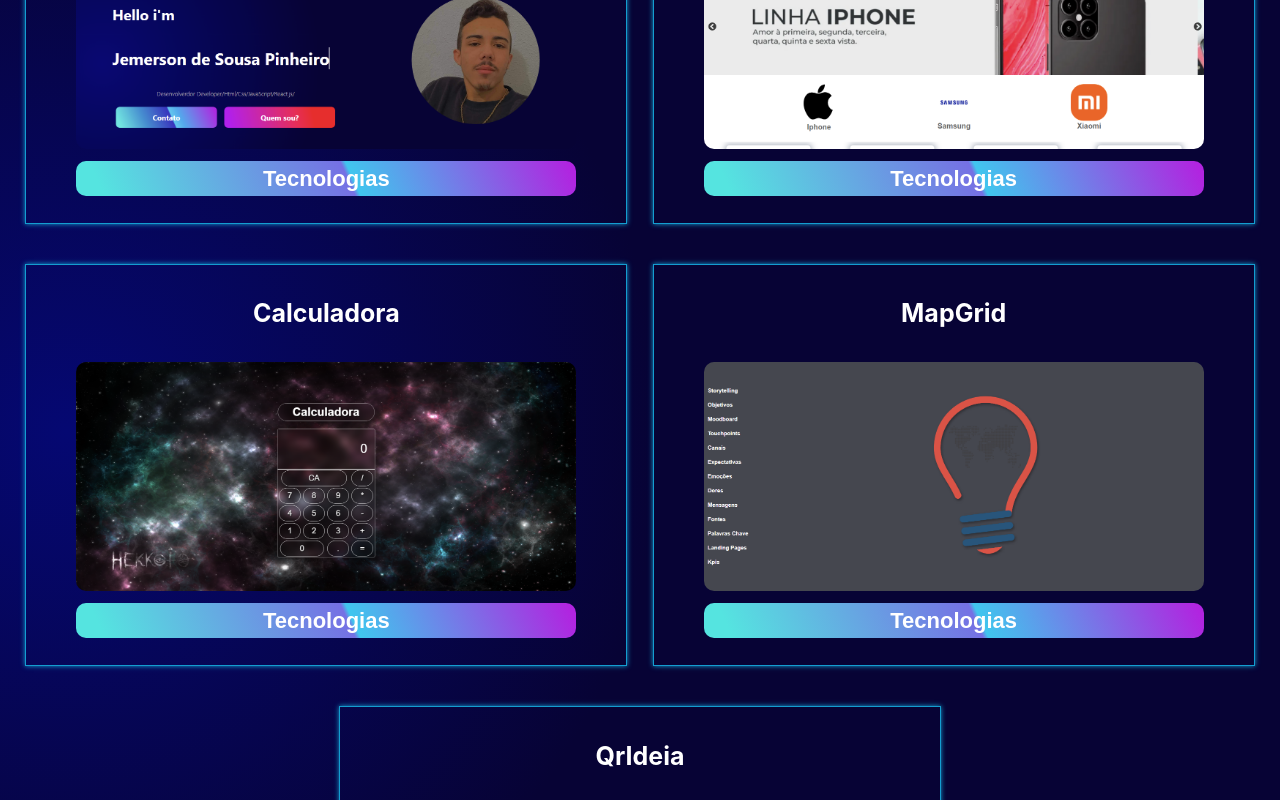
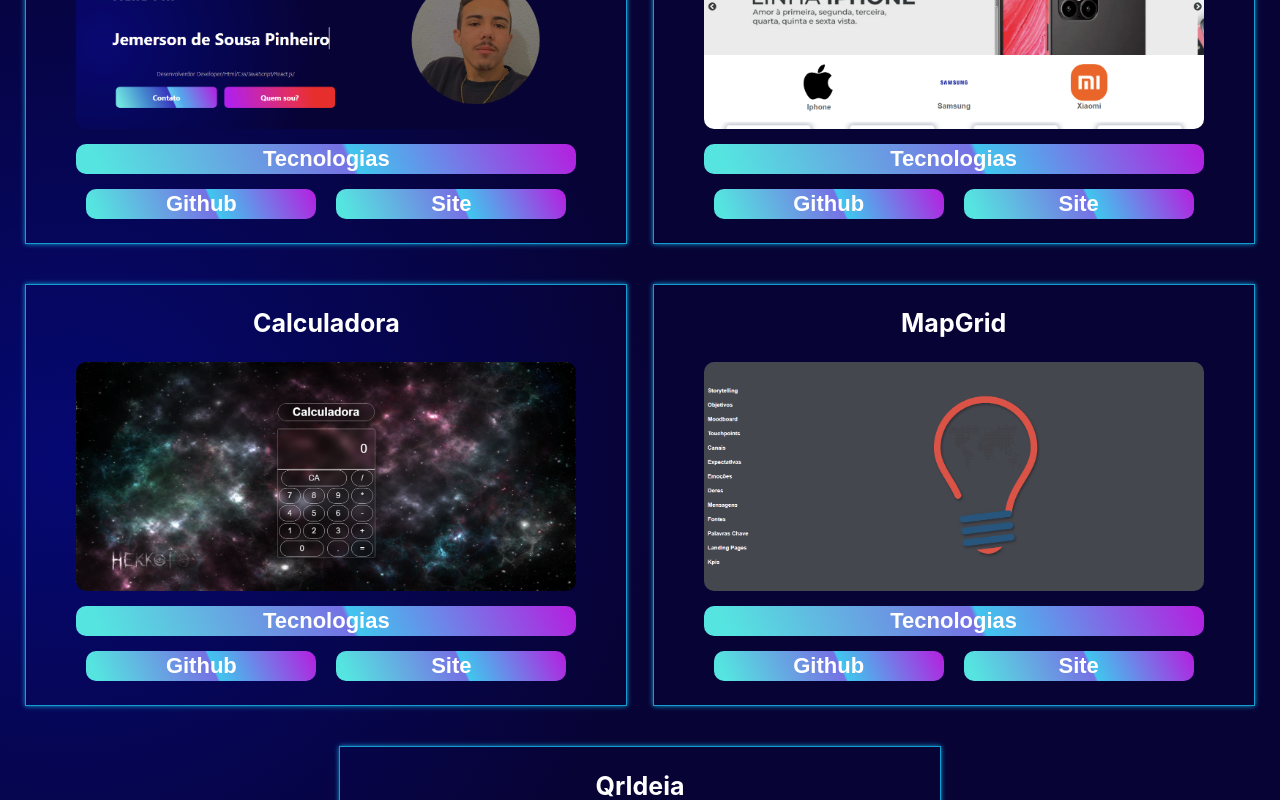
Before and after one commit to jeymes/portfoliojeymes2022, a React (Create React App) app: page /projetos in a window 1280 px wide. Shown: the part 400-1200 px from the top of the page. Built offline with nearby package versions, Linux system fonts and the light colour scheme; the HTML template or start-up script is replaced by a standard one.

Commit message:
implatacao de buttons links

```diff
--- a/public/index.html
+++ b/public/index.html
@@ -2,14 +2,13 @@
 <html lang="pt-br">
   <head>
     <meta charset="utf-8" />
-    <link rel="icon" href="%PUBLIC_URL%/favicon.ico" />
+    <link rel="icon" href="./img/jeymes.jpeg"/>
     <meta name="viewport" content="width=device-width, initial-scale=1" />
     <meta name="theme-color" content="#000000" />
     <meta
       name="description"
       content="Web site created using create-react-app"
     />
-    <link rel="apple-touch-icon" href="%PUBLIC_URL%/logo192.png" />
     <!--
       manifest.json provides metadata used when your web app is installed on a
       user's mobile device or desktop. See https://developers.google.com/web/fundamentals/web-app-manifest/
--- a/src/components/Links/Links.styles.js
+++ b/src/components/Links/Links.styles.js
@@ -2,7 +2,49 @@
 
 export const Container = styled.div`
 display: flex;
+justify-content: center;
 align-items: center;
-justify-content: center;
-width: 100%;
+width:100%;
+margin-top: 20px;
+
+button{
+    width:90%;
+    height: 30px;
+    border: none;
+    border-radius: 10px;
+    background-image: linear-gradient( 65.9deg,  rgba(85,228,224,1) 5.5%, rgba(75,68,224,0.74) 54.2%, rgba(64,198,238,1) 55.2%, rgba(177,36,224,1) 98.4% );
+    font-weight: 700;
+    cursor: pointer;
+    margin-inline: 10px;
+
+    @media (max-width: 650px) {
+        padding: 2px 5px;
+        font-size: 20px;
+}
+@media (max-width: 580px) {
+        padding: 2px 5px;
+        font-size: 15px;
+}
+
+    :hover{
+        opacity: 80%;
+        background-image: radial-gradient( circle 300px at 8% 89.3%,  rgba(20,157,208,1) 0%, rgba(140,63,226,1) 90% );
+
+    }
+
+    a{
+        color: white;
+        font-size: 22px;
+        text-align: center;
+        text-decoration: none;
+        width: 100%;
+
+        @media (max-width: 650px) {
+        font-size: 20px;
+}
+@media (max-width: 580px) {
+        font-size: 15px;
+}
+    }
+}
 `;
--- a/src/components/Links/index.jsx
+++ b/src/components/Links/index.jsx
@@ -1,11 +1,31 @@
 import React from "react";
 import * as J from './Links.styles'
 
-export default function Links(){
-    return(
+export default function Links(props) {
+
+    const { Github } = props
+    const  { Site } = props
+
+
+    return (
 
         <J.Container>
-            oii
+            <button
+                type="submit">
+                <a
+                    href={Github}>
+                    {props.TitleGit}
+                </a>
+                <a ></a>
+            </button>
+            <button
+                type="submit">
+                <a
+                    href={Site}>
+                    {props.TitleSite}
+                </a>
+            </button>
+
         </J.Container>
     )
 }
--- a/src/components/ProjetoMain/ProjetoMain.styles.js
+++ b/src/components/ProjetoMain/ProjetoMain.styles.js
@@ -6,7 +6,7 @@
 justify-content: space-evenly;
 align-items: center;
 width: 600px;
-height: 400px;
+height: 420px;
 color: white;
 margin-block: 20px;
 border: 1px solid rgba(20,157,208,1) ;
@@ -17,11 +17,11 @@
 }
 @media (max-width: 580px) {
     width: 400px;
-    height: 300px;
+    height: 320px;
 }
 @media (max-width: 500px) {
     width: 350px;
-    height: 300px;
+    height: 320px;
 }
 
 :hover{
@@ -64,4 +64,11 @@
     flex-direction: column;
     align-items: center;
     width: 100%;
+
+    .butoes{
+    display: flex;
+    justify-content: flex-start;
+    align-items: center;
+    width: 100%;
+    }
 `;
--- a/src/components/ProjetoMain/index.jsx
+++ b/src/components/ProjetoMain/index.jsx
@@ -3,7 +3,7 @@
 
 export default function ProjetosMain(props) {
 
-    const {ImgProjeto} = props
+    const { ImgProjeto } = props
 
     return (
 
@@ -21,9 +21,11 @@
                     <img src={ImgProjeto} />
 
                     <J.ContainerTech>
-
                         <>{props.Tech}</>
-                        <>{props.Links}</>
+                        <div className="butoes">
+                            <>{props.Site}</>
+                            <>{props.Github}</>
+                        </div>
 
                     </J.ContainerTech>
 
--- a/src/components/Tecnologias/Tecnologias.styles.js
+++ b/src/components/Tecnologias/Tecnologias.styles.js
@@ -8,7 +8,6 @@
 align-items: center;
 width:100%;
 margin-top: 20px;
-/* border: 1px solid red; */
 
 .tech{
 display: flex;
@@ -16,13 +15,11 @@
 align-items: center;
 width:100%;
 height: 20px;
-/* border: 1px solid red; */
 
 button{
     font-size: 22px;
     width:100%;
-    height: 35px;
-    /* padding: 8px 10px; */
+    height: 30px;
     border: none;
     border-radius: 10px;
     background-image: linear-gradient( 65.9deg,  rgba(85,228,224,1) 5.5%, rgba(75,68,224,0.74) 54.2%, rgba(64,198,238,1) 55.2%, rgba(177,36,224,1) 98.4% );
@@ -53,7 +50,7 @@
 align-items: center;
 width:100%;
 margin-top: 15px;
-/* border: 1px solid red; */
+
 
 .Html{
     background-color: red;
--- a/src/pages/Projetos/Projetos.styles.js
+++ b/src/pages/Projetos/Projetos.styles.js
@@ -32,67 +32,3 @@
 align-items: center;
 width: 100%;
 `;
-export const ContainerProjeto = styled.div`
-display: flex;
-flex-direction: column;
-justify-content: space-evenly;
-align-items: center;
-width: 600px;
-height: 400px;
-color: white;
-margin-block: 20px;
-border: 1px solid rgba(20,157,208,1) ;
-box-shadow: 0 0 5px rgba(20,157,208,1);
-
-@media (max-width: 650px) {
-    width: 550px;
-}
-@media (max-width: 580px) {
-    width: 400px;
-    height: 300px;
-}
-@media (max-width: 500px) {
-    width: 350px;
-    height: 300px;
-}
-
-:hover{
-box-shadow: 0 0 15px rgba(20,157,208,1) ;
-}
-`;
-export const TitleProjeto = styled.div`
-display: flex;
-justify-content: center;
-align-items: center;
-width: 100%;
-height: 30px;
-
-h3{
-    color: white;
-    font-size: 25px;
-}`;
-export const SubProjeto = styled.div`
-display: flex;
-justify-content: center;
-align-items: center;
-flex-direction: column;
-
-img{
-    width: 500px;
-    border-radius: 10px;
-
-    @media (max-width: 650px) {
-    width: 450px;
-}
-@media (max-width: 580px) {
-    width: 300px;
-}
-}
-`;
-
-export const ContainerTech = styled.div`
-    display: flex;
-    justify-content: flex-start;
-    align-items: center;
-    width: 100%;
-`;
--- a/src/pages/Projetos/index.jsx
+++ b/src/pages/Projetos/index.jsx
@@ -31,10 +31,15 @@
                         TecJavaScript="Java Script"
                         TecCss="Css"
                     />}
-                    // Links={<Links
-                    //     Title="Links"
-                    // />}
-                    />
+
+                    Github={<Links
+                        TitleGit="Github"
+                        Github="https://github.com/jeymes/portfoliojeymes2022"
+                        TitleSite="Site"
+                        Site="https://portfoliojeymes.herokuapp.com/home"
+                    />}
+
+                />
 
                 <ProjetosMain
 
@@ -48,7 +53,14 @@
                         TecStyled="Styled Components"
                         TecJavaScript="Java Script"
                         TecCss="Css"
-                    />} />
+                    />}
+                    Github={<Links
+                        TitleGit="Github"
+                        Github="https://github.com/Escanor-7/Store-Cell"
+                        TitleSite="Site"
+                        Site="https://portfoliojeymes.herokuapp.com/home"
+                    />}
+                />
 
                 <ProjetosMain
 
@@ -62,7 +74,15 @@
                         TecStyled="Styled Components"
                         TecJavaScript="Java Script"
                         TecCss="Css"
-                    />} />
+                    />}
+
+                    Github={<Links
+                        TitleGit="Github"
+                        Github="https://github.com/jeymes/Calculadora"
+                        TitleSite="Site"
+                        Site="https://jcalculadora.herokuapp.com/"
+                    />}
+                />
 
                 <ProjetosMain
 
@@ -76,7 +96,15 @@
                         TecStyled="Styled Components"
                         TecJavaScript="Java Script"
                         TecCss="Css"
-                    />} />
+                    />}
+
+                    Github={<Links
+                        TitleGit="Github"
+                        Github="https://github.com/jeymes/MapGrid"
+                        TitleSite="Site"
+                        Site="https://jmapgrid.herokuapp.com/"
+                    />}
+                />
 
                 <ProjetosMain
 
@@ -87,7 +115,15 @@
                         Title="Tecnologias"
                         TecHtml="Html"
                         TecCss="Css"
-                    />} />
+                    />}
+
+                    Github={<Links
+                        TitleGit="Github"
+                        Github="https://github.com/jeymes/TesteIdeia2001"
+                        TitleSite="Site"
+                        Site="https://portfoliojeymes.herokuapp.com/home"
+                    />}
+                />
 
             </J.SubContainer>
 
```
